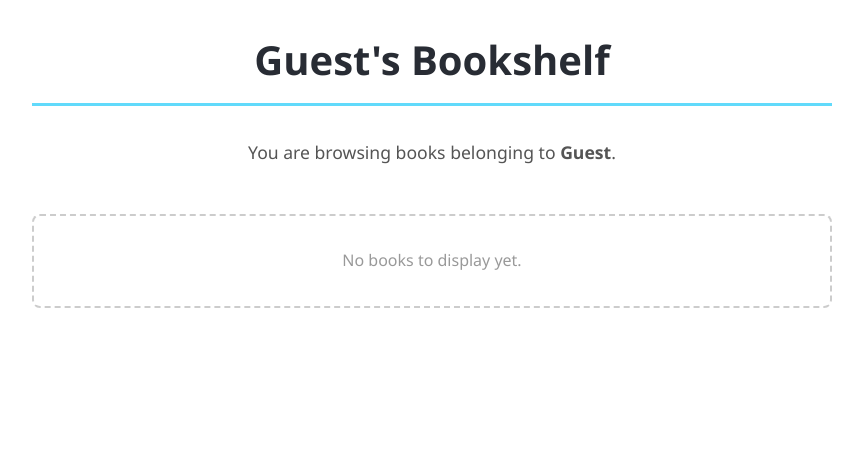
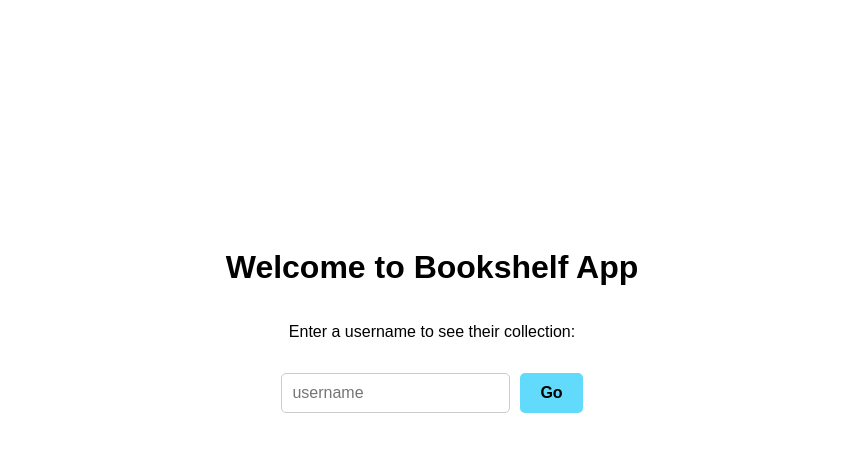
Before and after one commit to aspencode/bookshelf-webapp, a React (Create React App) app in the folder frontend/: page / in a window 1280 px wide. Before the commit this address led to /bookshelf/Guest. Shown: the top 452 px of the page, without its empty margins (208-1071 px from the left). Built offline with nearby package versions, Linux system fonts and the light colour scheme.

Commit message:
modify BookshelfPage to check if user exists in DB. Modify main page: add form for looking up an user's bookshelf

```diff
--- a/frontend/src/App.tsx
+++ b/frontend/src/App.tsx
@@ -1,21 +1,48 @@
-import React from 'react';
-import { BrowserRouter as Router, Routes, Route, Navigate } from 'react-router-dom';
+import React, { useState } from 'react';
+import { BrowserRouter as Router, Routes, Route, useNavigate } from 'react-router-dom';
 import BookshelfPage from './pages/BookshelfPage';
 import './App.css';
+
+
+const HomePage = () => {
+  const [inputValue, setInputValue] = useState('');
+  const navigate = useNavigate();
+
+  const handleGo = (e: React.FormEvent<HTMLFormElement>) => {
+    e.preventDefault();
+    if (inputValue.trim()) {
+      // redirect to /bookshelf/username
+      navigate(`/bookshelf/${inputValue.trim()}`);
+    }
+  };
+
+  return (
+    <div style={homeStyles.container as React.CSSProperties}>
+      <h1>Welcome to Bookshelf App</h1>
+      <p>Enter a username to see their collection:</p>
+      <form onSubmit={handleGo} style={homeStyles.form}>
+        <input
+          type="text"
+          placeholder="username"
+          value={inputValue}
+          onChange={(e) => setInputValue(e.target.value)}
+          style={homeStyles.input}
+        />
+        <button type="submit" style={homeStyles.button}>Go</button>
+      </form>
+    </div>
+  );
+};
 
 function App() {
   return (
     <Router>
       <div className="App">
         <Routes>
+          <Route path="/" element={<HomePage />} />
 
           <Route path="/bookshelf/:username" element={<BookshelfPage />} />
 
-          {/* Redirect from root to Guest's bookshelf
-          TODO: remove this as frontend expands*/}
-          <Route path="/" element={<Navigate to="/bookshelf/Guest" replace />} />
-
-          {/* Handle invalid routes */}
           <Route path="*" element={
             <div style={{ padding: '2rem', textAlign: 'center' }}>
               <h1>404</h1>
@@ -28,4 +55,36 @@ function App() {
   );
 }
 
+// Styles for HomePage
+const homeStyles = {
+  container: {
+    display: 'flex',
+    flexDirection: 'column',
+    alignItems: 'center',
+    justifyContent: 'center',
+    height: '80vh',
+    fontFamily: 'sans-serif'
+  },
+  form: {
+    marginTop: '1rem',
+    display: 'flex',
+    gap: '10px'
+  },
+  input: {
+    padding: '10px',
+    fontSize: '1rem',
+    borderRadius: '5px',
+    border: '1px solid #ccc'
+  },
+  button: {
+    padding: '10px 20px',
+    fontSize: '1rem',
+    backgroundColor: '#61dafb',
+    border: 'none',
+    borderRadius: '5px',
+    cursor: 'pointer',
+    fontWeight: 'bold'
+  }
+};
+
 export default App;
--- a/frontend/src/pages/BookshelfPage.tsx
+++ b/frontend/src/pages/BookshelfPage.tsx
@@ -1,6 +1,6 @@
-import React from 'react';
+import React, { useState, useEffect } from 'react';
 import { useParams } from 'react-router-dom';
-
+import axios from 'axios';
 
 interface RouteParams {
   username: string;
@@ -10,7 +10,37 @@ interface RouteParams {
 const BookshelfPage: React.FC = () => {
   // useParams takes username from url (/bookshelf/:username)
   const { username } = useParams<RouteParams>();
+  const [userExists, setUserExists] = useState<boolean | null>(null); // null = loading
+  const [loading, setLoading] = useState(true);
 
+  useEffect(() => {
+    if (!username) return;
+
+    setLoading(true);
+    axios
+      .get(`/users/${username}`) // call backend endpoint
+      .then(() => {
+        setUserExists(true); setLoading(false);
+      })
+      .catch(() => {
+        setUserExists(false); setLoading(false);
+      });
+  }, [username]);
+
+  if (loading) {
+    return <p style={{ textAlign: 'center', marginTop: '2rem' }}>Loading...</p>;
+  }
+
+  if (userExists === false) {
+    return (
+      <div style={{ padding: '2rem', textAlign: 'center' }}>
+        <h1>Error</h1>
+        <p>User <strong>{username}</strong> does not exist.</p>
+      </div>
+    );
+  }
+
+ // userExists === true
   return (
     <div style={styles.container}>
       <header style={styles.header}>
```
Also changed, not shown: frontend/package.json (+7 -3 lines), 1 other file (tests, documents, lock files or other folders).
